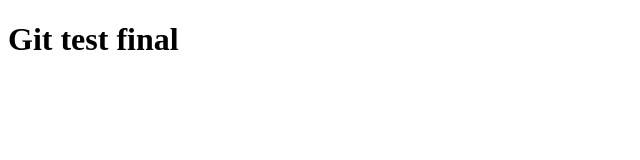
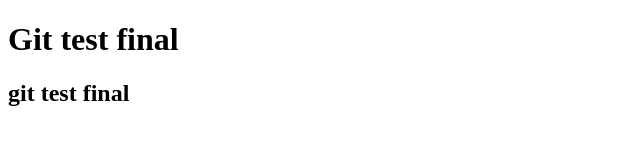
Before and after one commit to murtaz69/git-final-test, a plain HTML site: page index.html in a window 1280 px wide. Shown: the whole page, without its empty margins (0-640 px from the left). Drawn offline with Linux system fonts and the light colour scheme.

Commit message:
second try

```diff
--- a/index.html
+++ b/index.html
@@ -7,5 +7,6 @@
 </head>
 <body>
    <h1>Git test final</h1>
+   <h2>git test final</h2>
 </body>
 </html>
```
